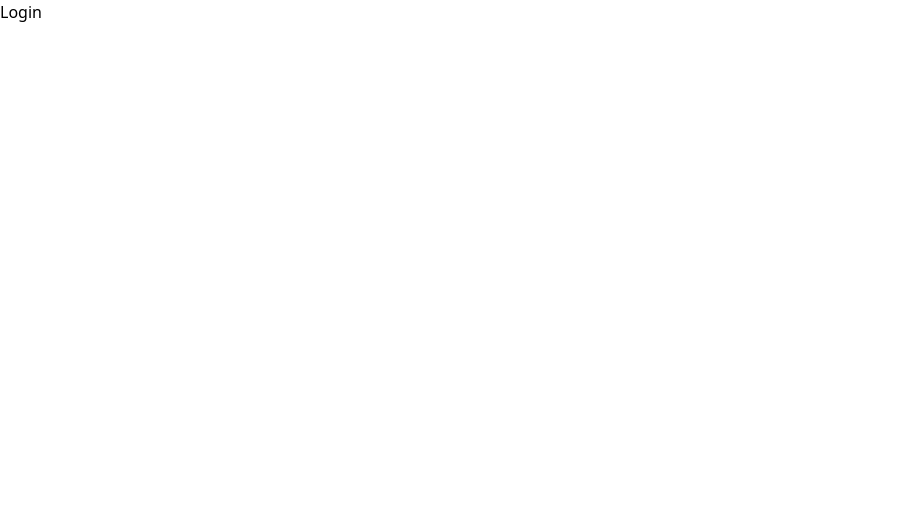
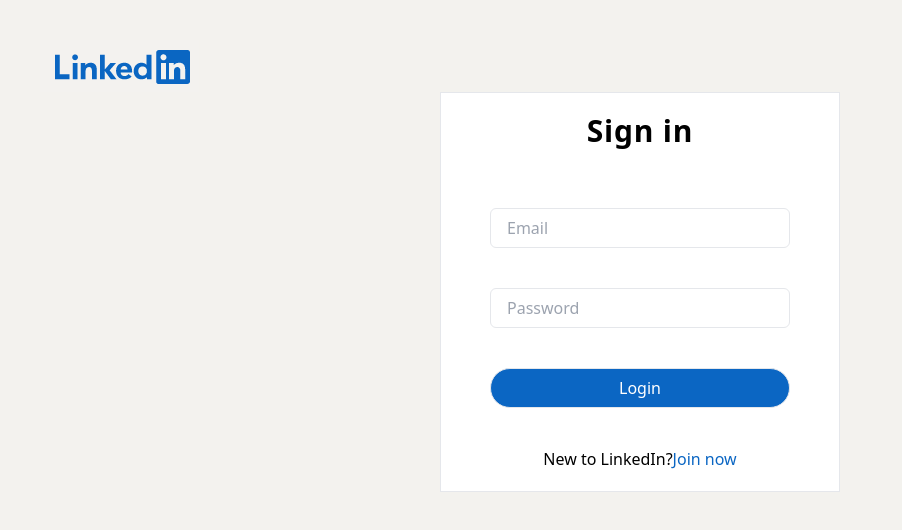
Before and after one commit to khaled-bissani/linkedin-clone, a React (Create React App) app in the folder frontend/: page /login in a window 1280 px wide. Shown: the top 530 px of the page, without its empty margins (0-902 px from the left). Built offline with nearby package versions, Linux system fonts and the light colour scheme.

Commit message:
Frontend <> Login: creating login component

```diff
--- a/frontend/src/login/Login.js
+++ b/frontend/src/login/Login.js
@@ -1,8 +1,31 @@
 import React from 'react'
+import { useNavigate } from "react-router-dom"
+import SubmitButton from '../components/SubmitButton'
+import TextInput from '../components/TextInput'
 
 const Login = () => {
+
+    const navigate = useNavigate();
+
   return (
-    <div>Login</div>
+    <div className='bg-[#f3f2ee] h-screen p-10'>
+        <img src={require('../assets/logo.PNG')} alt={"logo"}/>
+        <div className='flex flex-col items-center bg-[#f3f2ee]'>
+            <div className='flex flex-col items-center justify-around border w-[400px] h-[400px] bg-white'>
+                <h1 className='text-3xl font-bold tracking-wide mb-5'>Sign in</h1>
+                <TextInput type={"text"} placeholder={"Email"} />
+                <TextInput type={"password"} placeholder={"Password"}  />
+                <SubmitButton text={"Login"}/>
+                <p>New to LinkedIn?
+                    <span className='text-[#0b66c3] cursor-pointer' onClick={() =>{
+                        navigate("/")
+                    }}>
+                        Join now
+                    </span>
+                </p>
+            </div>
+        </div>
+    </div>
   )
 }
 
--- a/frontend/src/signup/Signup.js
+++ b/frontend/src/signup/Signup.js
@@ -104,7 +104,7 @@
                 <TextInput type={"text"} placeholder={"First name"} value={users.user.first_name} onChange={handleFirstNameChange}/>
                 <TextInput type={"text"} placeholder={"Last name"}  value={users.user.last_name} onChange={handleLastNameChange}/>
                 <TextInput type={"text"} placeholder={"Email"} value={users.user.email} onChange={handleEmailChange}/>
-                <TextInput type={"text"} placeholder={"Password"} value={users.user.password} onChange={handlePasswordChange}/>
+                <TextInput type={"password"} placeholder={"Password"} value={users.user.password} onChange={handlePasswordChange}/>
                 <TextInput type={"text"} placeholder={"Country"} value={users.user.country} onChange={handleCountryChange}/>
                 <TextInput type={"text"} placeholder={"City"} value={users.user.city} onChange={handleCityChange}/>
                 <select className='outline-none' value={users.user.user_type} onChange={handleUserTypeChange}>
```
